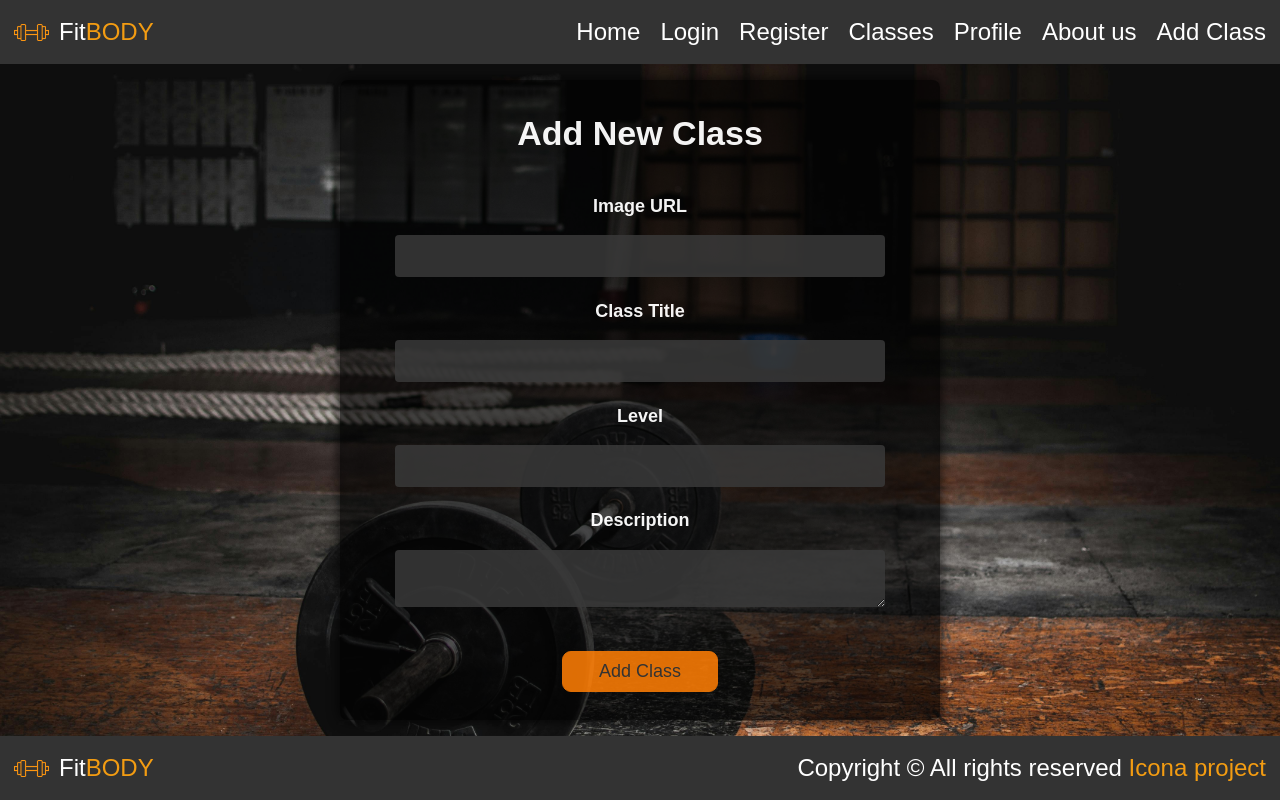
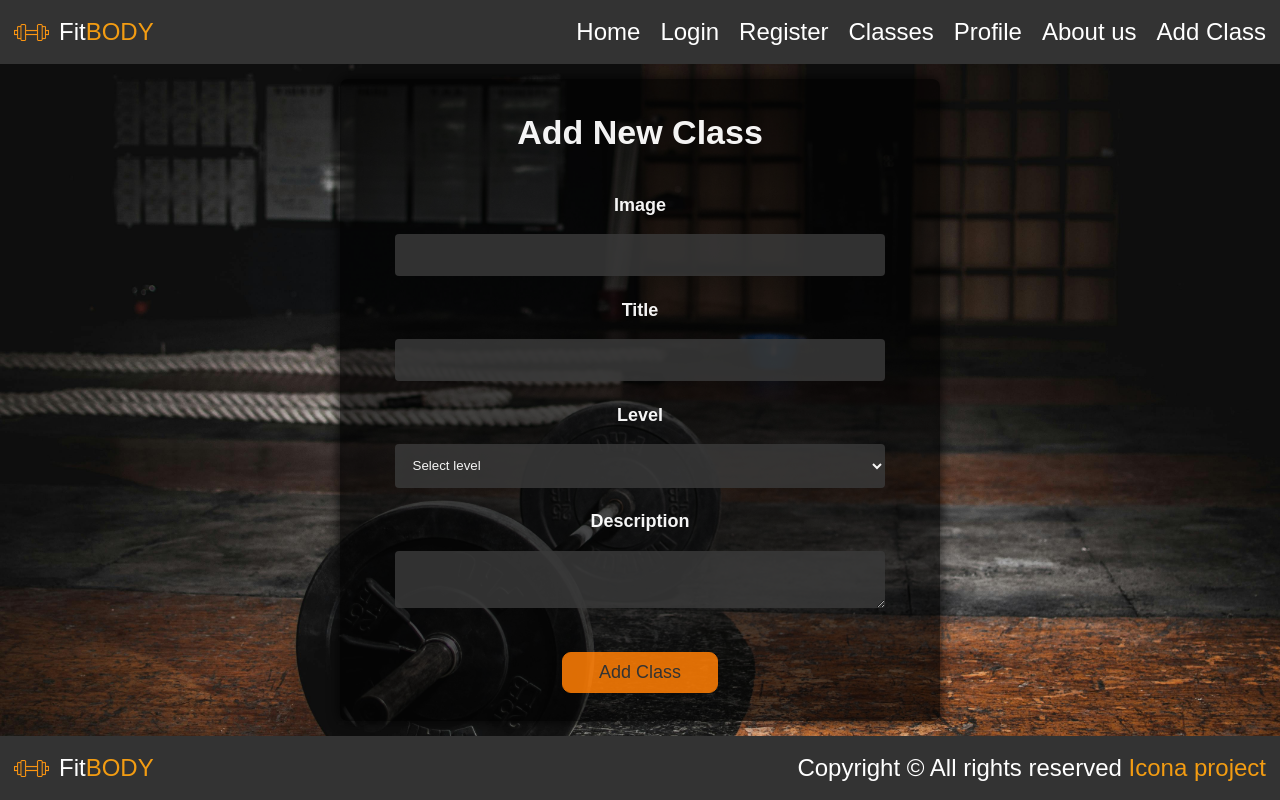
Before and after one commit to icona99/FitBody, a React (Vite) app in the folder client/: page /addClass in a window 1280 px wide. Built offline with nearby package versions, Linux system fonts and the light colour scheme.

Commit message:
add dropdown menu for addClass component

```diff
--- a/client/src/components/addClass/AddClass.jsx
+++ b/client/src/components/addClass/AddClass.jsx
@@ -33,7 +33,7 @@ const AddClass = () => {
                 <h2>Add New Class</h2>
                 <form onSubmit={handleSubmit}>
                     <div className="form-group">
-                        <label htmlFor="image">Image URL</label>
+                        <label htmlFor="image">Image</label>
                         <input
                             type="text"
                             id="image"
@@ -43,7 +43,7 @@ const AddClass = () => {
                         />
                     </div>
                     <div className="form-group">
-                        <label htmlFor="title">Class Title</label>
+                        <label htmlFor="title">Title</label>
                         <input
                             type="text"
                             id="title"
@@ -54,13 +54,16 @@ const AddClass = () => {
                     </div>
                     <div className="form-group">
             <label htmlFor="level">Level</label>
-                        <input
-                            type="text"
+            <select
                 id="level"
                 value={level}
                 onChange={(e) => setLevel(e.target.value)}
                 required
-                        />
+            >
+                <option value="">Select level</option>
+                <option value="beginner">Beginner</option>
+                <option value="advanced">Advanced</option>
+            </select>
         </div>
                     <div className="form-group">
                         <label htmlFor="description">Description</label>
--- a/client/src/components/addClass/addClass.css
+++ b/client/src/components/addClass/addClass.css
@@ -41,7 +41,9 @@
 }
 
 .add-class-box input[type="text"],
-.add-class-box textarea {
+.add-class-box textarea,
+.add-class-box select
+{
     width: 90%;
     padding: 1em;
     margin: 0.5em 0;
```
Lines whose indentation alone changed are shown as unchanged.
